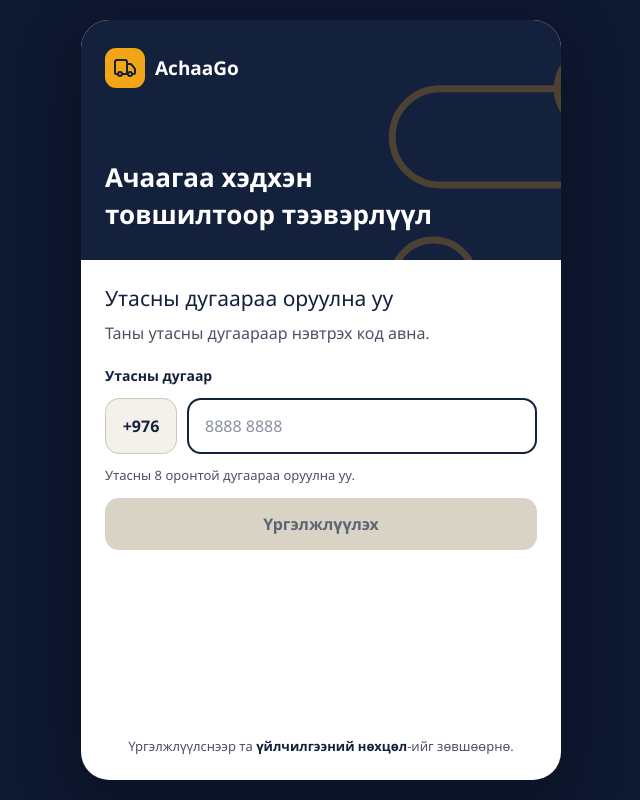
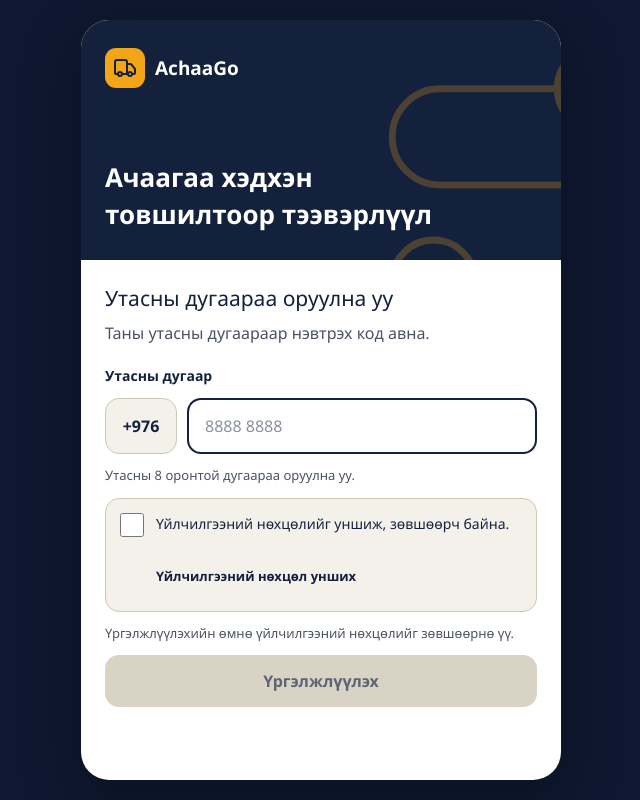
Before and after one commit to AchaaGo/AchaaGo, a Next.js app in the folder apps/web/: page / in a window 1280 px wide. Shown: the whole page, without its empty margins (319-959 px from the left). Built offline with nearby package versions, Linux system fonts and the light colour scheme.

Commit message:
Require explicit terms consent before requesting login code

```diff
--- a/apps/web/src/app/globals.css
+++ b/apps/web/src/app/globals.css
@@ -159,5 +159,10 @@ th { font-size:13px; color:var(--muted); background:#faf8f3; }
 @media (max-width:359px) { .auth-body,.auth-hero,.code-screen { padding-left:18px; padding-right:18px; } .customer-screen .sheet { padding-left:14px; padding-right:14px; } .service-option { flex-wrap:wrap; } .service-amount { margin-left:auto; } .service-grid { gap:8px; } .service-card { padding:10px; } }
 @media (max-height:650px) { .auth-hero { min-height:180px; gap:24px; padding-top:20px; padding-bottom:20px; } }
 @media (prefers-reduced-motion:reduce) { .auth-screen *, .customer-screen *, .suggest-list { animation:none!important; transition:none!important; scroll-behavior:auto!important; } }
-
 .shell.customer-desktop { overflow:clip; }
+.terms-consent { padding:12px 14px; border:1px solid var(--line-strong); border-radius:14px; background:var(--ground); }
+.terms-consent-label { display:flex; align-items:flex-start; gap:12px; min-height:44px; cursor:pointer; font-size:14px; font-weight:500; }
+.terms-consent-label input { flex:0 0 24px; width:24px; height:24px; margin:2px 0 0; accent-color:var(--ink); cursor:pointer; }
+.terms-consent-label span { padding-top:2px; }
+.terms-consent a { display:inline-flex; align-items:center; min-height:44px; margin-left:36px; color:var(--ink); font-size:13px; font-weight:600; text-underline-offset:3px; }
+.terms-consent:has(input:checked) { border-color:var(--ink); background:var(--accent-soft); }
--- a/apps/web/src/components/PhoneLogin.tsx
+++ b/apps/web/src/components/PhoneLogin.tsx
@@ -8,6 +8,7 @@ import {customerCopy as copy} from './customerCopy';
 export function PhoneLogin({onDone, heading}:{onDone:(user:any)=>void | Promise<void>;heading?:string}) {
   const [step, setStep] = useState<'phone'|'code'>('phone');
   const [phone, setPhone] = useState('');
+  const [acceptedTerms, setAcceptedTerms] = useState(false);
   const [code, setCode] = useState('');
   const [busy, setBusy] = useState(false);
   const [error, setError] = useState('');
@@ -21,7 +22,7 @@ export function PhoneLogin({onDone, heading}:{onDone:(user:any)=>void | Promise<
   useEffect(() => { if (step === 'code' && !busy) codeInput.current?.focus(); }, [step, busy]);
 
   async function request() {
-    if (busy || phone.length !== 8) return;
+    if (busy || phone.length !== 8 || !acceptedTerms) return;
     setBusy(true); setError('');
     try {
       await api('/auth/otp/request', {method:'POST', body:JSON.stringify({phone:'+976'+phone})});
@@ -66,11 +67,18 @@ export function PhoneLogin({onDone, heading}:{onDone:(user:any)=>void | Promise<
         <label className="field-label" htmlFor="phone">Утасны дугаар</label>
         <div className="phone-field"><span className="phone-prefix">+976</span><input id="phone" className="field" type="tel" inputMode="numeric" autoComplete="tel-national" value={phoneFmt(phone)} disabled={busy} onChange={e => {setPhone(e.target.value.replace(/\D/g,'').slice(0,8)); setError('');}} placeholder="8888 8888" aria-describedby={error ? 'phone-help auth-error' : 'phone-help'} aria-invalid={!!error}/></div>
         <p id="phone-help" className="field-help">{copy.phoneHelp}</p>
+        <div className="terms-consent">
+          <label className="terms-consent-label" htmlFor="accept-terms">
+            <input id="accept-terms" type="checkbox" required checked={acceptedTerms} disabled={busy} onChange={e => setAcceptedTerms(e.target.checked)} aria-describedby="terms-help"/>
+            <span>{copy.acceptTerms}</span>
+          </label>
+          <a href="/terms" target="_blank" rel="noopener noreferrer">{copy.readTerms}<span className="sr-only"> — {copy.newWindow}</span></a>
+        </div>
+        <p id="terms-help" className="field-help">{acceptedTerms ? copy.termsAccepted : copy.termsRequired}</p>
         {error && <p id="auth-error" className="error" role="alert">{error}</p>}
-        <button className="btn btn-primary" disabled={phone.length !== 8 || busy}>{busy && <span className="spinner" aria-hidden="true"/>}{busy ? copy.requestCode : 'Үргэлжлүүлэх'}</button>
+        <button className="btn btn-primary" disabled={phone.length !== 8 || !acceptedTerms || busy} aria-describedby="terms-help">{busy && <span className="spinner" aria-hidden="true"/>}{busy ? copy.requestCode : 'Үргэлжлүүлэх'}</button>
         <span className="sr-only" role="status">{busy ? copy.requestCode : ''}</span>
       </form>
-      <p className="auth-terms muted">Үргэлжлүүлснээр та <a href="/terms">үйлчилгээний нөхцөл</a>-ийг зөвшөөрнө.</p>
     </section>
   </main>;
 }
--- a/apps/web/src/components/customerCopy.ts
+++ b/apps/web/src/components/customerCopy.ts
@@ -5,6 +5,11 @@ export const customerCopy = {
   requestCode: 'Код илгээж байна…',
   verifyCode: 'Код шалгаж байна…',
   phoneHelp: 'Утасны 8 оронтой дугаараа оруулна уу.',
+  acceptTerms: 'Үйлчилгээний нөхцөлийг уншиж, зөвшөөрч байна.',
+  readTerms: 'Үйлчилгээний нөхцөл унших',
+  newWindow: 'Шинэ цонхонд нээгдэнэ',
+  termsRequired: 'Үргэлжлүүлэхийн өмнө үйлчилгээний нөхцөлийг зөвшөөрнө үү.',
+  termsAccepted: 'Та үйлчилгээний нөхцөлийг зөвшөөрсөн.',
   codeHelp: 'Баталгаажуулах 2 оронтой кодоо оруулна уу.',
   phoneIntro: 'Таны утасны дугаараар нэвтрэх код авна.',
   error: 'Алдаа гарлаа. Дахин оролдоно уу.',
```
